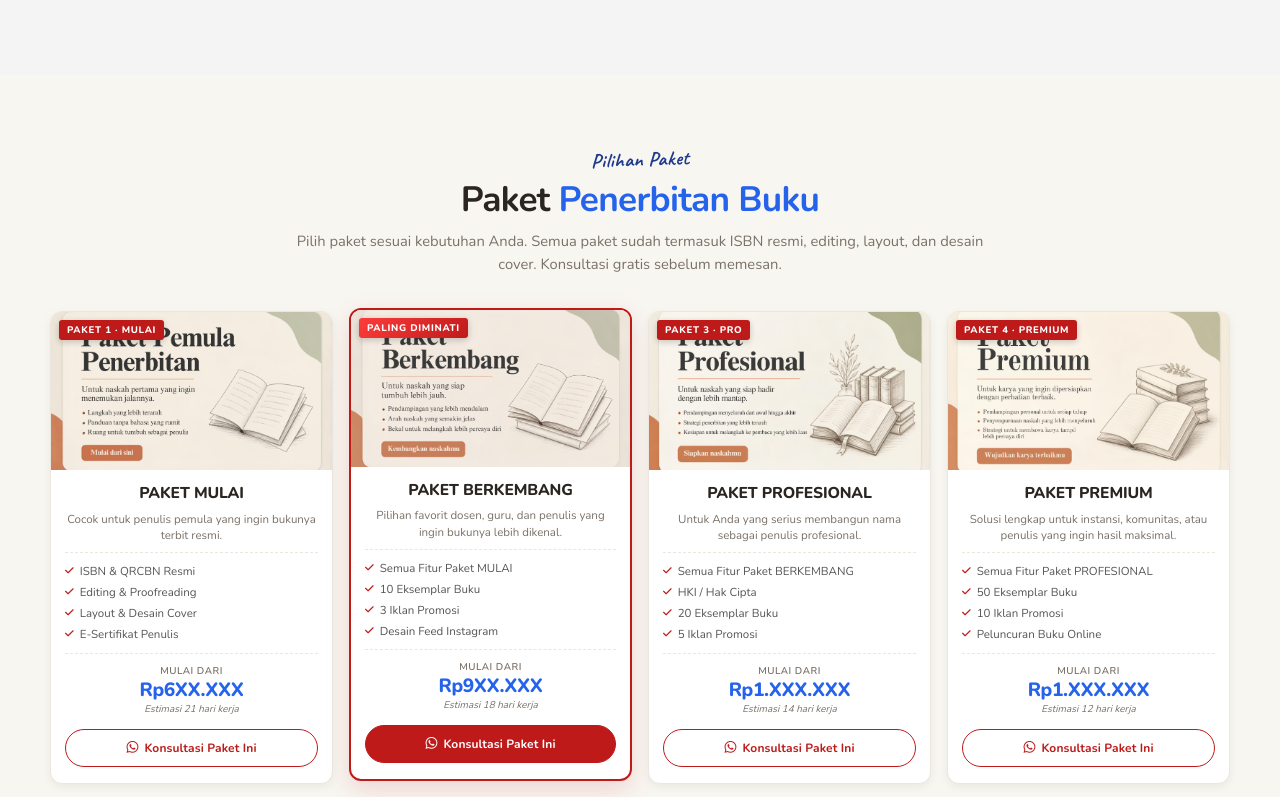
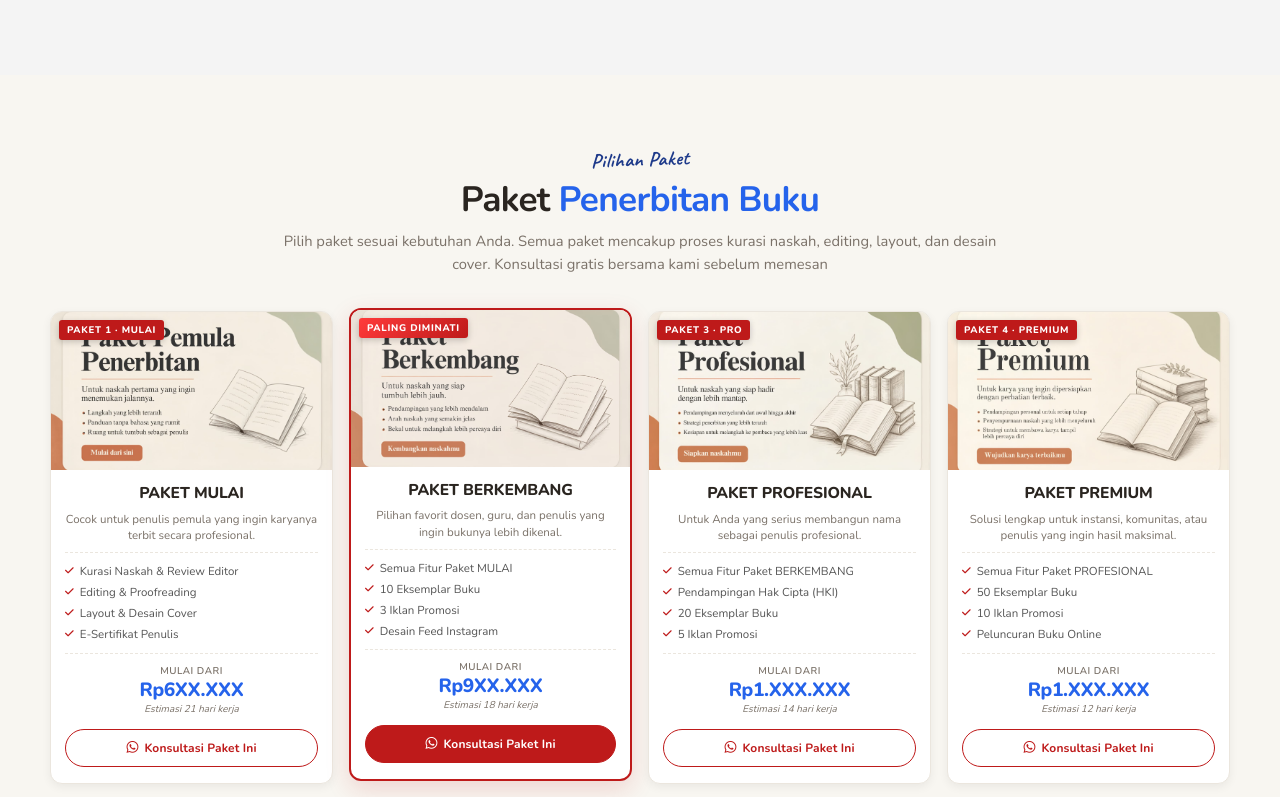
Before and after one commit to rawmediwebsite-sudo/company_profile-rawmediacorporation, a website: page index.html in a window 1280 px wide. Shown: the part 1690-2487 px from the top of the page. Drawn offline with nearby package versions, Linux system fonts and the light colour scheme.

Commit message:
memperbarui

```diff
--- a/index.html
+++ b/index.html
@@ -4,8 +4,8 @@
     <meta charset="UTF-8">
     <meta name="viewport" content="width=device-width, initial-scale=1.0">
     <title>RAW Media Indonesia - Percetakan & Penerbitan Profesional</title>
-    <meta name="description" content="Jasa cetak buku dan penerbitan ber-ISBN. Buku ajar, novel, kitab pesantren, buku tahunan, self publishing. Harga kompetitif, hasil premium. Konsultasi gratis!">
-    <meta name="keywords" content="percetakan buku yogyakarta, jasa cetak buku, penerbitan buku ISBN, self publishing, cetak buku tahunan, cetak kitab pesantren">
+    <meta name="description" content="Jasa cetak buku dan penerbitan profesional. Buku ajar, novel, kitab pesantren, buku tahunan, self publishing. Harga kompetitif, hasil premium. Konsultasi gratis!">
+    <meta name="keywords" content="percetakan buku yogyakarta, jasa cetak buku, penerbitan buku, self publishing, cetak buku tahunan, cetak kitab pesantren">
     <meta name="author" content="CV.RAW Media Indonesia">
     <meta name="publisher" content="RAW Media Indonesia">
     <meta name="copyright" content="Raw Media Indonesia">
@@ -87,7 +87,7 @@
     <div class="hero-overlay-dark"></div>
     <div class="hero-bri-content">
         <h1 class="hero-bri-title">Cetak Buku Apapun, Terbitkan Kapanpun — Kami Solusinya</h1>
-        <p class="hero-bri-subtitle">Buku ajar, novel, modul, kitab pesantren, juz amma, buku tahunan sekolah, sampai buku ber-ISBN. Semua bisa dicetak dan diterbitkan di RAW Media Indonesia. Hasil premium, harga jujur, pengerjaan cepat.</p>
+        <p class="hero-bri-subtitle">Buku ajar, novel, modul, kitab pesantren, juz amma, buku tahunan sekolah, sampai buku umum. Semua bisa dicetak dan diterbitkan di RAW Media Indonesia. Hasil premium, harga jujur, pengerjaan cepat.</p>
         <a href="pemesanan.html" class="btn-bri-primary">Pesan Sekarang</a>
     </div>
 </header>
@@ -178,8 +178,8 @@
             <span class="paket-title-red">Penerbitan Buku</span>
         </h2>
         <p class="paket-subtitle">
-            Pilih paket sesuai kebutuhan Anda. Semua paket sudah termasuk ISBN resmi,
-            editing, layout, dan desain cover. Konsultasi gratis sebelum memesan.
+            Pilih paket sesuai kebutuhan Anda. Semua paket mencakup proses kurasi naskah,
+            editing, layout, dan desain cover. Konsultasi gratis bersama kami sebelum memesan
         </p>
     </div>
 
@@ -192,9 +192,9 @@
             </div>
             <div class="paket-card-body">
                 <h3 class="paket-name">PAKET MULAI</h3>
-                <p class="paket-tagline">Cocok untuk penulis pemula yang ingin bukunya terbit resmi.</p>
+                <p class="paket-tagline">Cocok untuk penulis pemula yang ingin karyanya terbit secara profesional.</p>
                 <ul class="paket-fitur">
-                    <li><i class="fa-solid fa-check"></i> ISBN &amp; QRCBN Resmi</li>
+                    <li><i class="fa-solid fa-check"></i> Kurasi Naskah &amp; Review Editor</li>
                     <li><i class="fa-solid fa-check"></i> Editing &amp; Proofreading</li>
                     <li><i class="fa-solid fa-check"></i> Layout &amp; Desain Cover</li>
                     <li><i class="fa-solid fa-check"></i> E-Sertifikat Penulis</li>
@@ -251,7 +251,7 @@
                 <p class="paket-tagline">Untuk Anda yang serius membangun nama sebagai penulis profesional.</p>
                 <ul class="paket-fitur">
                     <li><i class="fa-solid fa-check"></i> Semua Fitur Paket BERKEMBANG</li>
-                    <li><i class="fa-solid fa-check"></i> HKI / Hak Cipta</li>
+                    <li><i class="fa-solid fa-check"></i> Pendampingan Hak Cipta (HKI)</li>
                     <li><i class="fa-solid fa-check"></i> 20 Eksemplar Buku</li>
                     <li><i class="fa-solid fa-check"></i> 5 Iklan Promosi</li>
                     <li><i class="fa-solid fa-check"></i> Video Promosi Buku</li>
```
